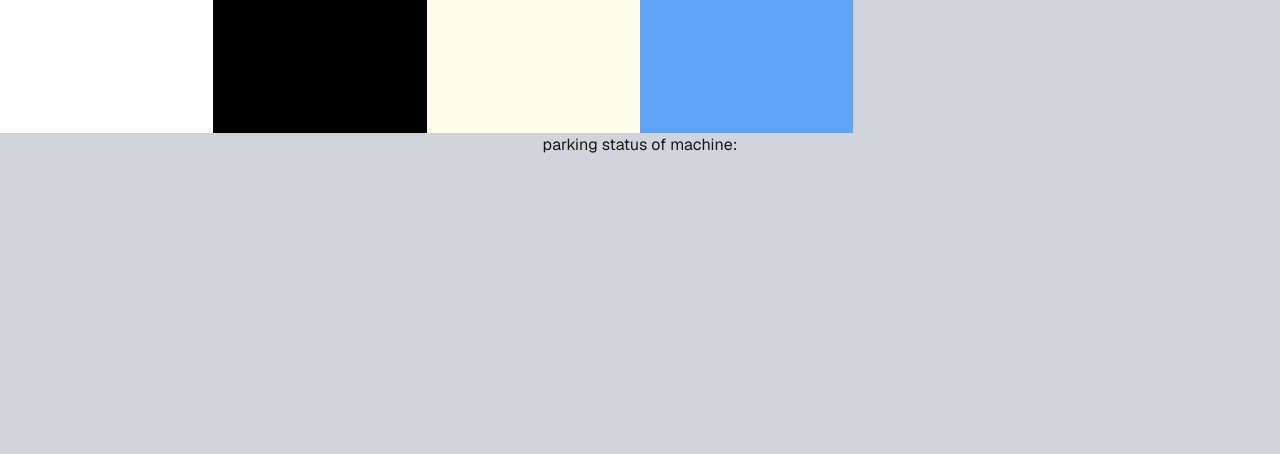
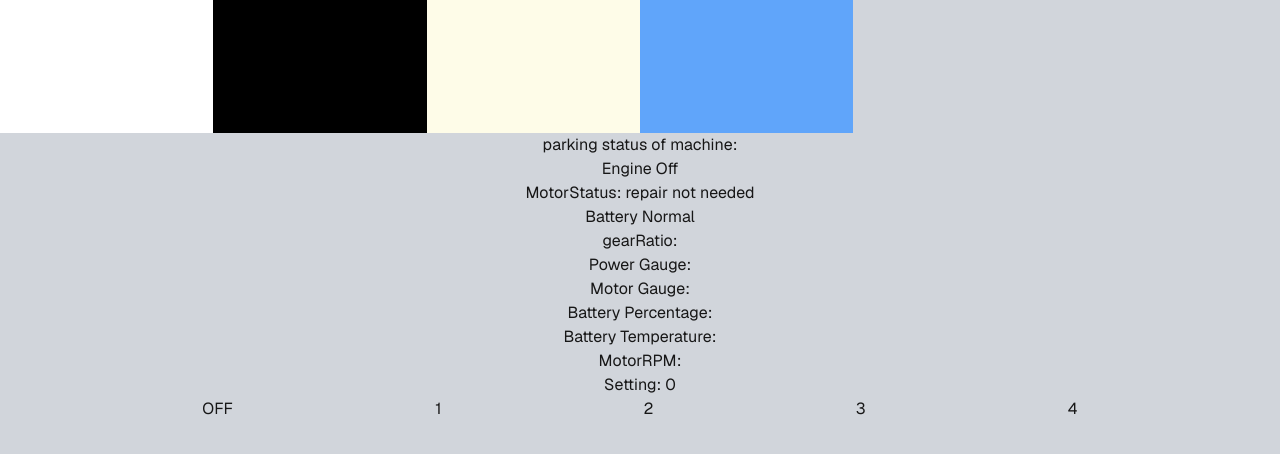
Before and after one commit to zzcorczz/interface_project, a Next.js app in the folder my-app/: page / in a window 1280 px wide. Shown: the top 454 px of the page. Built offline with nearby package versions, Linux system fonts and the light colour scheme; no server answers; the database is empty.

Commit message:
front-end rendering issue resolved.

```diff
--- a/my-app/src/app/page.js
+++ b/my-app/src/app/page.js
@@ -20,6 +20,7 @@ export default function Home() {
   //
   const [machine, setMachine] = useState(null);
   const [loading, setLoading] = useState(false);
+  const [setting, setSettting] = useState(0);
 
   async function updateSetting() {
     setLoading(true);
@@ -66,41 +67,37 @@ export default function Home() {
     setMachine(res);
   }, []);
 
+  if (machine) {
     return (
       <div className="flex-col overflow-hidden bg-gray-300 min-h-screen h-screen w-screen p-0 m-0 font-[family-name:var(--font-geist-sans)]">
         <TopRow></TopRow>
         <div className="flex flex-col items-center h-full w-full">
-        {machine ? (
           <div>parking status of machine: {machine.parking}</div>
-        ) : (
-          <div>loading..</div>
-        )}
-        {/* {machine.engineStatus ? <div>Engine On</div> : <div>Engine Off</div>} */}
-        {/* {machine.motorStatus ? ( */}
-        {/*   <div>MotorStatus: repair needed</div> */}
-        {/* ) : ( */}
-        {/*   <div>MotorStatus: repair not needed</div> */}
-        {/* )} */}
-        {/* {machine.batteryStatus ? ( */}
-        {/*   <div>Battery Low</div> */}
-        {/* ) : ( */}
-        {/*   <div>Battery Normal</div> */}
-        {/* )} */}
-        {/* {<div>gearRatio: {machine.gearRatio}</div>} */}
-        {/* {<div>Power Gauge: {machine.powerGauge}</div>} */}
-        {/* {<div>Motor Gauge: {machine.motorGauge}</div>} */}
-        {/* {<div>Battery Percentage: {machine.juice}</div>} */}
-        {/* {<div>Battery Temperature: {machine.batteryTemp}</div>} */}
-        {/* {<div>MotorRPM: {machine.motorRpm}</div>} */}
-        {/* {<div>Setting: {setting}</div>} */}
-        {/* <div className="flex flex-row w-full justify-evenly"> */}
-        {/*   <button>OFF</button> */}
-        {/*   <button>1</button> */}
-        {/*   <button>2</button> */}
-        {/*   <button>3</button> */}
-        {/*   <button>4</button> */}
-        {/* </div> */}
+          <div>{machine.engineStatus ? "Engine On" : "Engine Off"}</div>
+          <div>
+            {machine.motorStatus
+              ? "MotorStatus: repair needed"
+              : "MotorStatus: repair not needed"}
+          </div>
+          <div>{machine.batteryStatus ? "Battery Low" : "Battery Normal"}</div>
+          <div>gearRatio: {machine.gearRatio}</div>
+          <div>Power Gauge: {machine.powerGauge}</div>
+          <div>Motor Gauge: {machine.motorGauge}</div>
+          <div>Battery Percentage: {machine.juice}</div>
+          <div>Battery Temperature: {machine.batteryTemp}</div>
+          <div>MotorRPM: {machine.motorRpm}</div>
+          <div>Setting: {setting}</div>
+          <div className="flex flex-row w-full justify-evenly">
+            <button>OFF</button>
+            <button>1</button>
+            <button>2</button>
+            <button>3</button>
+            <button>4</button>
+          </div>
         </div>
       </div>
     );
+  } else {
+    return <div>Loading...</div>;
   }
+}
```
Lines whose indentation alone changed are shown as unchanged.
